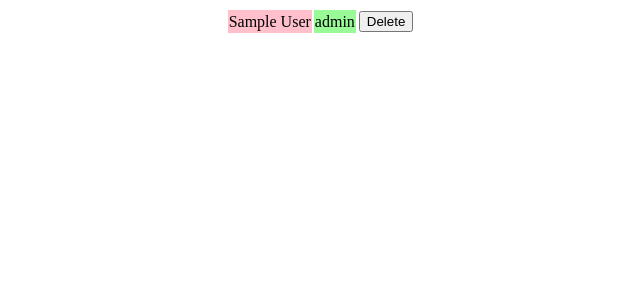
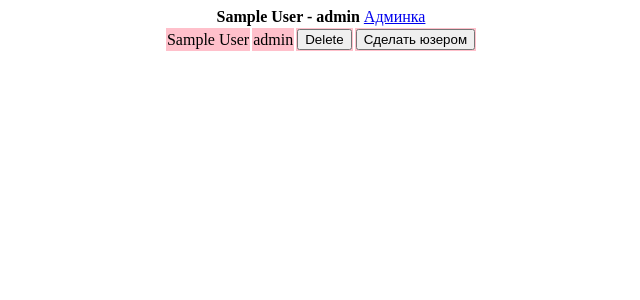
Before and after one commit to Gunnsh/codemu-learning, a PHP site: page /admin.php in a window 1280 px wide. Shown: the top 300 px of the page, without its empty margins (319-959 px from the left). Run offline with PHP 8.4, Linux system fonts and the light colour scheme; the visitor is signed in with stand-in values (Sample User, id 1); tables that the repository leaves empty or names only in its code hold one stand-in row (values such as "Sample post").

Commit message:
done simple admin cabinet and authentication

```diff
--- a/admin.php
+++ b/admin.php
@@ -8,32 +8,57 @@
     <title>Админка</title>
 </head>
 
+<body>
+    <header align="center"><b>
+            <?php if (isset($_SESSION["auth"]) and isset($_SESSION["status"])) echo $_SESSION["name"]." - ".$_SESSION["status"]; ?>
+        </b><?php if (isset($_SESSION["status"]) && $_SESSION["status"] == "admin") { ?><a
+            href="admin.php">Админка</a><?php } ?></header>
+
     <?php
 if (!empty($_SESSION["auth"]) and $_SESSION["status"] === "admin") {
 	$link = mysqli_connect('localhost', 'root', 'root', 'mydb');
-$query = "SELECT name, status FROM users";
+	$query = "SELECT id, name, status FROM users";
 	$result = mysqli_query($link, $query);
 
 	for ($i = 1, $user_status = []; $row = mysqli_fetch_assoc($result); $i++) {
 		if (!$row) { break; }
-$user_status[$row["name"]] = $row["status"];
-} ?>
+		$user_status[] = $row;
+	}
+?>
 
     <table align="center">
-    <col style="background: #FFC0CB;">
-    <col style="background: #98FB98;">
-    <?php foreach ($user_status as $key => $val) { ?>
-    <tr>
-        <td><?= $key ?></td>
-        <td><?= $val ?></td>
-        <td><a href="admin.php?id=<?php // сюда нужно передать айди удаляемого ?>">
+        <?php foreach ($user_status as $val) { ?>
+        <tr <?= $val["status"] === "admin" ? "style=\"background: #FFC0CB;\"" : "style=\"background: #98FB98;\"" ?>>
+            <td><?= $val["name"] ?></td>
+            <td><?= $val["status"] ?></td>
+            <td><a href="admin.php?id=<?= $val["id"] ?>">
                     <button type="submit">Delete</button>
+                </a></td>
+            <td><a href="admin.php?change=<?= $val["status"] ?>&id=<?= $val["id"] ?>">
+                    <button
+                        type="submit"><?= $val["status"] === "admin" ? "Сделать юзером" : "Сделать админом" ?></button>
                 </a></td>
         </tr>
         <?php } ?>
     </table>
 
-<?php } else { ?>
+    <?php
+	if (isset($_GET["id"])) {
+		$id = $_GET["id"];
+		if (isset($_GET["change"])) {
+			$status = $_GET["change"];
+			if ($status === "admin") {
+				$query = "UPDATE users SET status='user' WHERE id=$id";
+			} else {
+				$query = "UPDATE users SET status='admin' WHERE id=$id";
+			}
+		} else {
+			$query = "DELETE FROM users WHERE id=$id";
+		}
+		mysqli_query($link, $query);
+		header("Location: admin.php");
+	}
+} else { ?>
     <p align="center">Выполните вход на сайт в роли админа <a href="login.php">Авторизация</a></p>
     <?php }
 ?>
--- a/changePass.php
+++ b/changePass.php
@@ -40,6 +40,10 @@ if ($_SERVER["REQUEST_METHOD"] == "POST") {
 ?>
 
 <body>
+    <header align="center"><b>
+            <?php if (isset($_SESSION["auth"]) and isset($_SESSION["status"])) echo $_SESSION["name"]." - ".$_SESSION["status"]; ?>
+        </b><?php if (isset($_SESSION["status"]) && $_SESSION["status"] == "admin") { ?><a
+            href="admin.php">Админка</a><?php } ?></header>
     <table align="center">
         <form action="" method="POST">
             <tr>
@@ -67,7 +71,7 @@ if ($_SERVER["REQUEST_METHOD"] == "POST") {
         </form>
     </table>
 
-<?php
+    <?php
 if (($oldpassErr && $newpassErr && $againnewErr) == "") {
     $link = mysqli_connect('localhost', 'root', 'root', 'mydb');
 
--- a/delete.php
+++ b/delete.php
@@ -27,6 +27,10 @@ if ($_SERVER["REQUEST_METHOD"] == "POST") {
 ?>
 
 <body>
+    <header align="center"><b>
+            <?php if (isset($_SESSION["auth"]) and isset($_SESSION["status"])) echo $_SESSION["name"]." - ".$_SESSION["status"]; ?>
+        </b><?php if (isset($_SESSION["status"]) && $_SESSION["status"] == "admin") { ?><a
+            href="admin.php">Админка</a><?php } ?></header>
     <table align="center">
         <form action="" method="POST">
             <tr>
@@ -42,7 +46,7 @@ if ($_SERVER["REQUEST_METHOD"] == "POST") {
         </form>
     </table>
 
-<?php
+    <?php
 if (($passErr == "") and ($pass != "")) {
     $link = mysqli_connect('localhost', 'root', 'root', 'mydb');
     $query = "SELECT password FROM users WHERE id=$id";
--- a/register.php
+++ b/register.php
@@ -142,10 +142,10 @@ if (($nameErr && $passErr && $secpassErr && $emailErr && $dateErr) == "") {
 	if (($name && $pass && $email && $date) != "") {
 		$pass = password_hash($pass, PASSWORD_DEFAULT);
 		if ($country != "...") {
-			$query = "INSERT INTO users SET name='$name', password='$pass', email='$email', birthdate='$date', country='$country', status='user'"; ?>
+			$query = "INSERT INTO users SET name='$name', password='$pass', email='$email', birthdate='$date', country='$country', status_id='2'"; ?>
     <p align="center">Успешная регистрация!</p>
     <?php } elseif ($country == "...") {
-			$query = "INSERT INTO users SET name='$name', password='$pass', email='$email', birthdate='$date', status='user'"; ?>
+			$query = "INSERT INTO users SET name='$name', password='$pass', email='$email', birthdate='$date', status_id='2'"; ?>
     <p align="center">Успешная регистрация!</p>
     <?php }
 		mysqli_query($link, $query);
--- a/show.php
+++ b/show.php
@@ -9,8 +9,12 @@
 </head>
 
 <body>
+    <header align="center"><b>
+            <?php if (isset($_SESSION["auth"]) and isset($_SESSION["status"])) echo $_SESSION["name"]." - ".$_SESSION["status"]; ?>
+        </b><?php if (isset($_SESSION["status"]) && $_SESSION["status"] == "admin") { ?><a
+            href="admin.php">Админка</a><?php } ?></header>
 
-<?php
+    <?php
 $id = $_SESSION["id"];
 
 $link = mysqli_connect('localhost', 'root', 'root', 'mydb');
```
Also changed, not shown: account.php (+6 -2 lines), login.php (+7 -1 lines), users.php (+7 -2 lines). Lines whose indentation alone changed are shown as unchanged.
